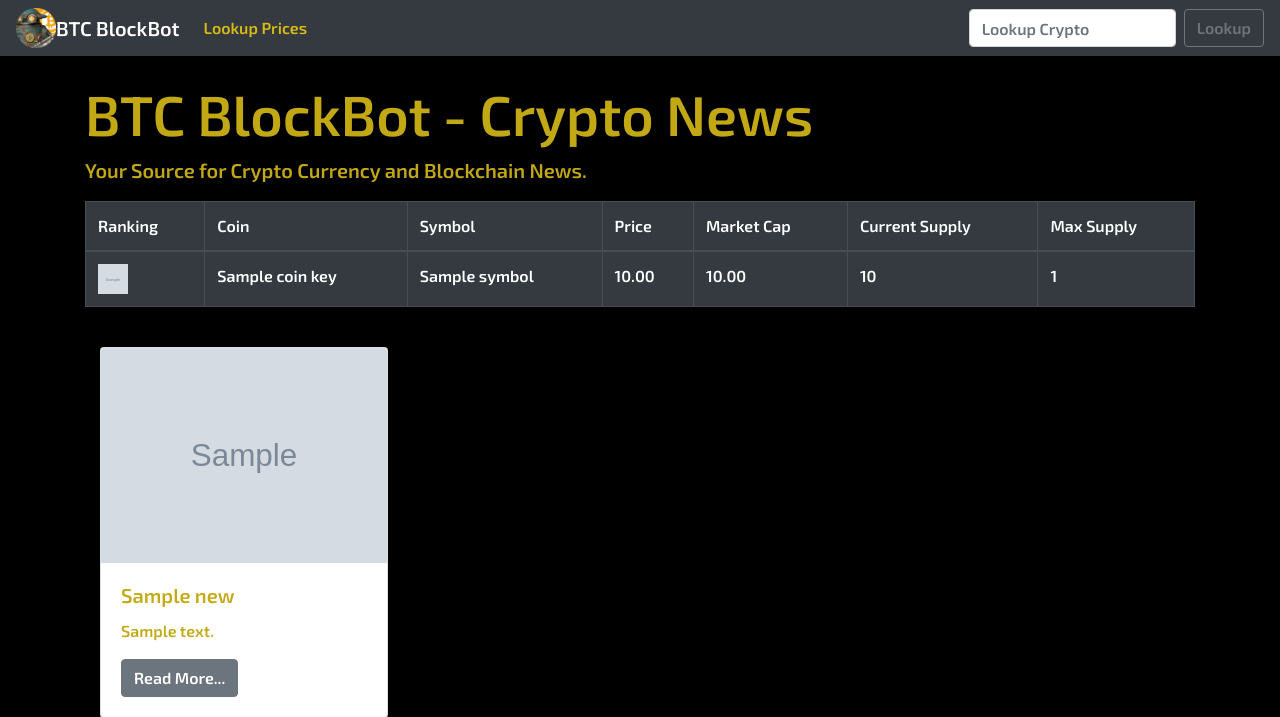
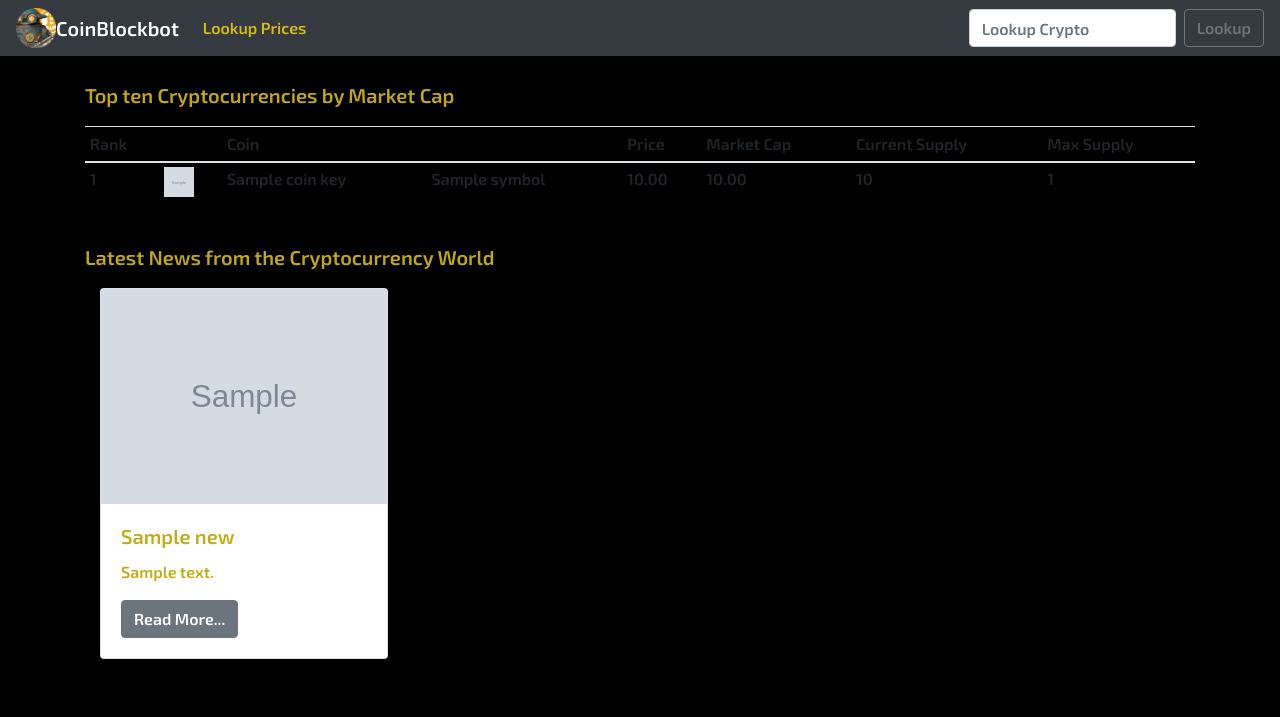
Before and after one commit to rapierce/btc_blockbot-Web, a Django app: template crypto/templates/crypto/home.html in a window 1280 px wide. Shown: the top 717 px of the page. Run offline with Django 3.2, Linux system fonts and the light colour scheme; the template is opened without the code that fills it: most values are stand-ins (such as "Sample title", 1, 10 or a date in 2020); grey boxes marked "Sample" are stand-in pictures; some libraries are stand-ins or nearby versions.

Commit message:
Design updates

```diff
--- a/crypto/templates/crypto/base.html
+++ b/crypto/templates/crypto/base.html
@@ -15,12 +15,12 @@
     <link href="https://fonts.googleapis.com/css2?family=Merriweather+Sans&display=swap" rel="stylesheet">
 
     <link rel="icon" type="image/png"  href="{% static 'images/BlockBotTransparent.png' %}">
-    <title>BTC BlockBot</title>
+    <title>CoinBlockbot</title>
   </head>
   <body>
     <nav class="navbar navbar-expand-lg navbar-dark bg-dark">
         <img src="{% static 'images/BlockBotTransparent.png' %}" width="40" height="40" class="d-inline-block align-top">
-        <a class="navbar-brand" href="{% url 'home' %}">BTC BlockBot</a>
+        <a class="navbar-brand" href="{% url 'home' %}">CoinBlockbot</a>
         <button class="navbar-toggler" type="button" data-toggle="collapse" data-target="#navbarSupportedContent" aria-controls="navbarSupportedContent" aria-expanded="false" aria-label="Toggle navigation">
           <span class="navbar-toggler-icon"></span>
         </button>
--- a/crypto/templates/crypto/home.html
+++ b/crypto/templates/crypto/home.html
@@ -4,17 +4,19 @@
 
 {% block content %}
 
-<h1 class="display-4">BTC BlockBot - Crypto News</h1>
-<p class="lead">Your Source for Crypto Currency and Blockchain News.</p>
+<!-- <h1 class="display-4">BTC BlockBot - Crypto News</h1>  -->
+<p class="lead">Top ten Cryptocurrencies by Market Cap</p>
 
 <!-- {{ cg_Data }} -->
 
-<table class="table table-dark table-bordered table-hover">
+<table class="table table-sm table-hover">
     <thead>
       <tr>
-        <th scope="col">Ranking</th>
+
+        <th scope="col">Rank</th>
+        <th scope="col"></th>
         <th scope="col">Coin</th>
-        <th scope="col">Symbol</th>
+        <th scope="col"></th>
         <th scope="col">Price</th>
         <th scope="col">Market Cap</th>
         <th scope="col">Current Supply</th>
@@ -25,6 +27,7 @@
         {% for coin_Key in cg_Data|slice:"10" %}
 
             <tr>
+            <td>{{ coin_Key.market_cap_rank }}</td>
             <td><img src="{{ coin_Key.image }}" width="30" height="30"></td>
             <td>{{ coin_Key.name }}</td>
             <td>{{ coin_Key.symbol }}</td>
@@ -39,9 +42,10 @@
 </table>
 <br>
 
+<p Class='lead'>Latest News from the Cryptocurrency World</p>
 <div class="container">
     <div class="row">
-        {% for news in crypto_News.Data|slice:"9" %}
+        {% for news in crypto_News.Data|slice:"6" %}
             <div class='col-sm'>
                 <div class="card" style="width: 18rem;">
                     <img src="{{ news.imageurl }}" class="card-img-top" alt="{{ news.source }}">
@@ -51,7 +55,7 @@
                     <a href="{{ news.url }}" class="btn btn-secondary">Read More...</a>
                     </div>
                 </div>
-            </div>
+            </div><br><br>
         {% endfor %}
     </div>
 </div>
--- a/crypto/views.py
+++ b/crypto/views.py
@@ -56,7 +56,6 @@ def crypto_Prices(request):
         if (crypto_Info['status']['error_code']) != 400:
             for x, v in crypto_Info['data'].items():
                 coin_Ids = v['slug']
-                #print(coin_Ids)
 
             cg_Price_Url = 'https://api.coingecko.com/api/v3/coins/markets'
             cg_Price_Parameters = {'vs_currency':'USD', 'ids':coin_Ids, 'limit':'100', 'sparkline':False}
```
Also changed, not shown: crypto/static/mycss/custom.css (+22 -6 lines), crypto/templates/crypto/crypto_Prices.html (+4 -4 lines).
